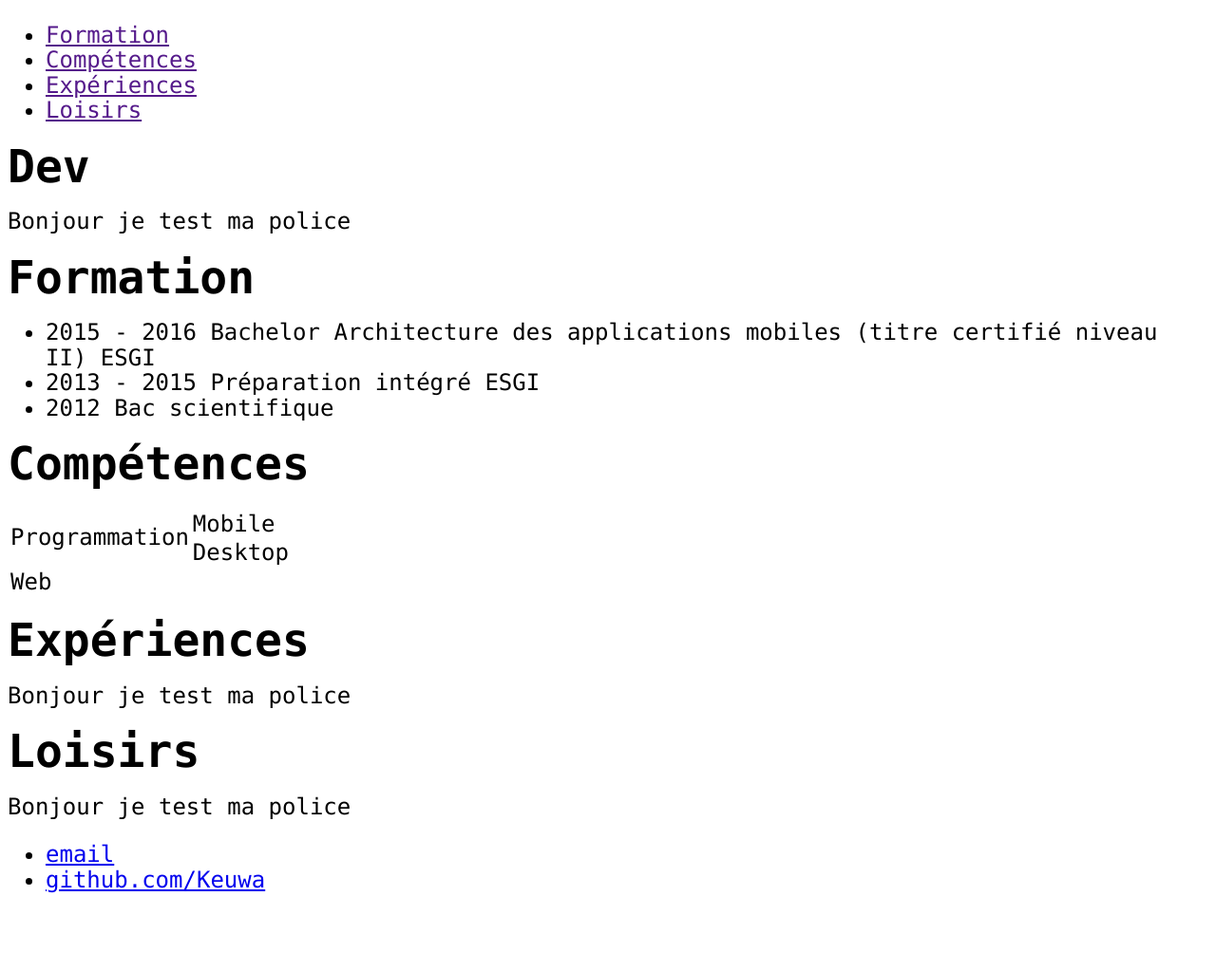
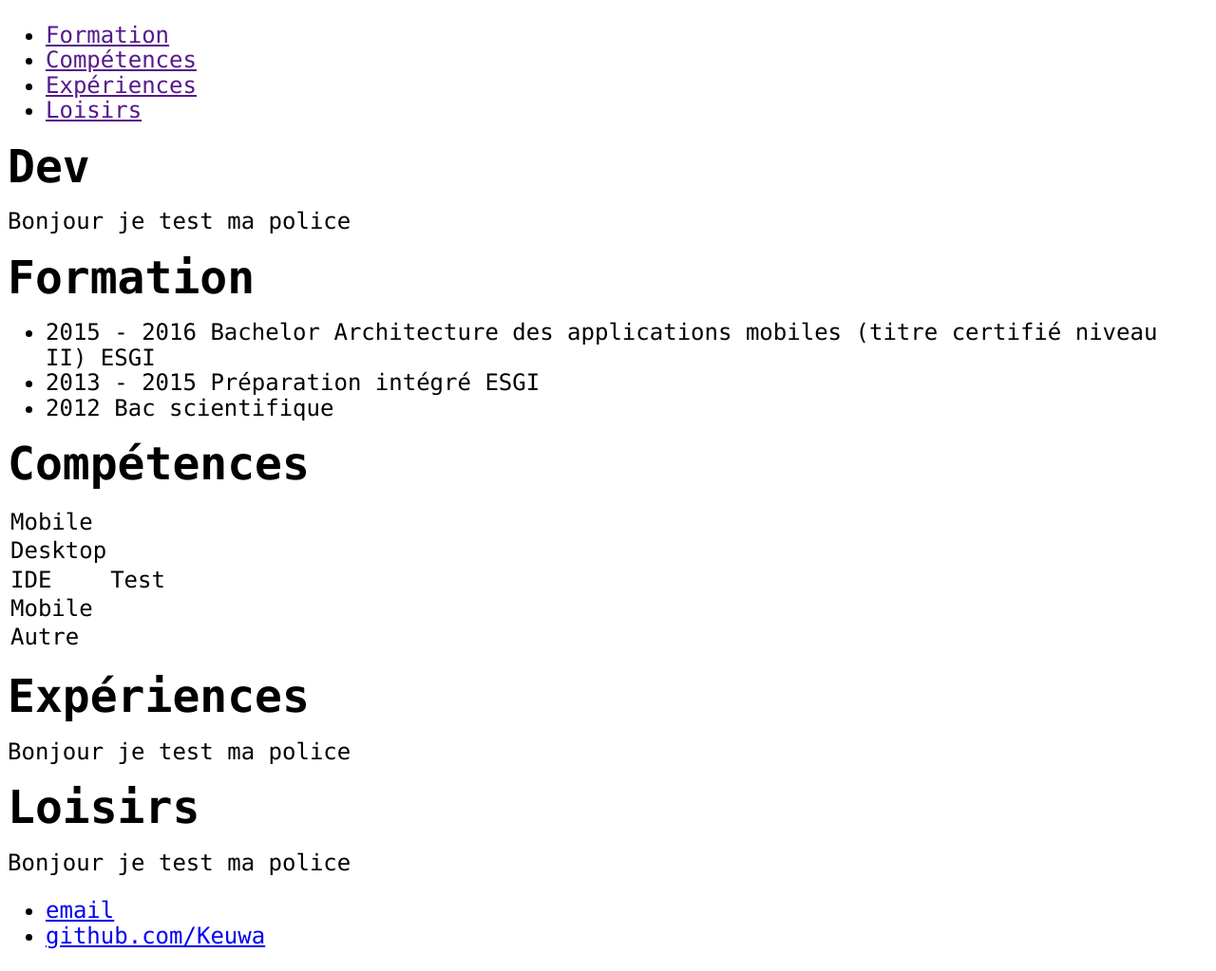
Before and after one commit to Keuwa/Keuwa.github.io, a Jekyll site: the page built from cv2/index.html, in a window 1280 px wide. Shown: the whole page at 95% size. Built offline with Jekyll 4.4.1, drawn with Linux system fonts in a browser that asks for light colours; before the commit the page ends 964 px from its top, so only the background shows below that.

Commit message:
CV2 tests

```diff
--- a/cv2/index.html
+++ b/cv2/index.html
@@ -25,18 +25,21 @@
 <div id="skills">
 
 	<h1> Compétences </h1>
-	<table>
+	<table> <!-- Onclick extends le tableau pour décourvrir un graph des skills !!!!!!!!-->
 		<tr>
-			<td rowspan = "3" >Programmation</td>
+			<td> Mobile </td> <td id = "graph" rowspan="5"> Test </td>
+		</tr>
+		<tr>
+			<td> Desktop </td>
+		</tr>
+		<tr>
+			<td> IDE </td>
 		</tr>
 		<tr>
 			<td> Mobile </td>
 		</tr>
 		<tr>
-			<td> Desktop </td>
-		</tr>
-		<tr>
-			<td> Web </td>
+			<td> Autre </td>
 		</tr>
 	</table>
 
```
